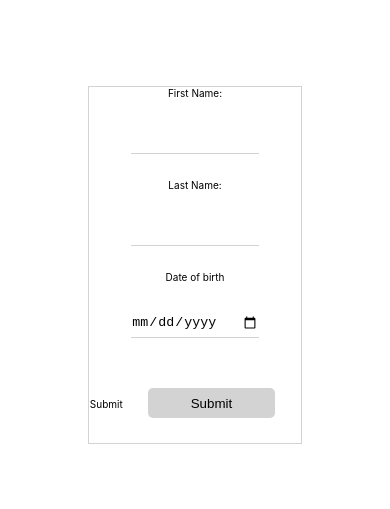
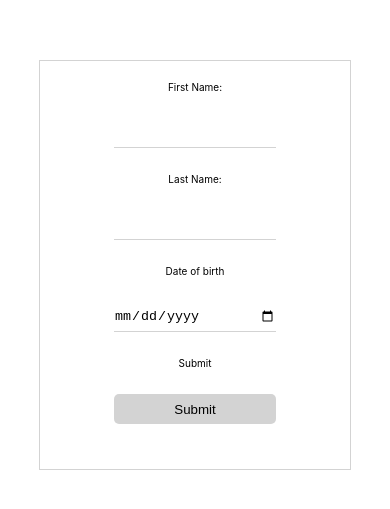
Before and after one commit to RenaldoMenelas/countdown-app, a React (Create React App) app: page / in a window 390 px wide. Shown: the part 157-666 px from the top of the page. Built offline with nearby package versions, Linux system fonts and the light colour scheme.

Commit message:
user experience update2

```diff
--- a/src/App.css
+++ b/src/App.css
@@ -1,6 +1,6 @@
 *{
-    padding: 0 ;
-    margin: 0;
-    box-sizing: border-box;
-
+   box-sizing: border-box;
+   padding: 0;
+   margin: 0;
+   background-color: rgb(255, 255, 255);
 }
--- a/src/App.js
+++ b/src/App.js
@@ -12,14 +12,14 @@ function App() {
 
 
   return (
-    <>
+    <div className="app">
       {!data.submitted ?<PersonData data={data} setData={setData} /> : null}
 
 
       {data.submitted?<CountdownTimer data={data} />:null}
 
 
-   </>
+   </div>
   );
 }
 
--- a/src/countdownTimer.js
+++ b/src/countdownTimer.js
@@ -6,7 +6,6 @@ let nextYear = currentYear + 1
 let countDownTime
 
 const countdownTimer = ({ data }) => {
-  let s = "00:00:00.0000"
   let User_monthDate = data.birthDate.slice(4)
   let followingYear = nextYear + User_monthDate
   let thisYear = currentYear + User_monthDate
--- a/src/personsData.css
+++ b/src/personsData.css
@@ -1,11 +1,12 @@
 
 form{
-   border: 1px solid lightgray;
-   width: 55%;
+   border: 1.5px solid lightgray;
+   width: 60%;
    margin: auto;
    display: flex;
    flex-direction: column;
    text-align: center;
+   padding: 2rem;
 
 
 }
@@ -25,3 +26,15 @@ input[type=submit]{
     border-bottom: none;
 
 }
+
+@media (max-width:652px){
+    form{
+        width: 80%;
+    }
+    label{
+        display: flex;
+        flex-direction:column ;
+        align-items: center;
+    }
+
+}
--- a/src/personsData.js
+++ b/src/personsData.js
@@ -72,8 +72,8 @@ function PersonsData({data,setData}) {
                         onChange={onChange}
 
                         required />
+                    </label>
 
-                </label>
 
                 <label> Date of birth
                  <input
@@ -82,11 +82,11 @@ function PersonsData({data,setData}) {
                         value={data.birthDate}
                         onChange={onChange}
                         required />
-                </label>
+                  </label>
 
                 <label> Submit
                  <input type="submit"/>
-                </label>
+                 </label>
 
                 </form>
 
```
